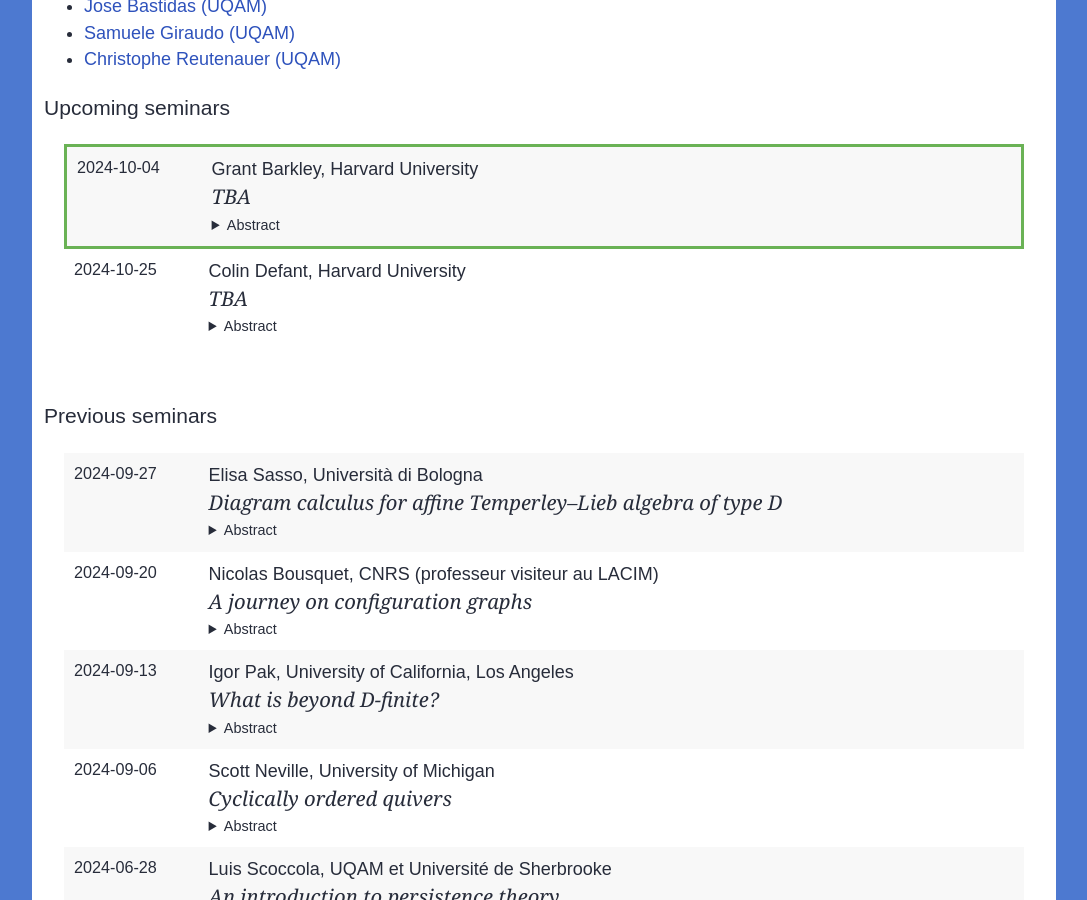
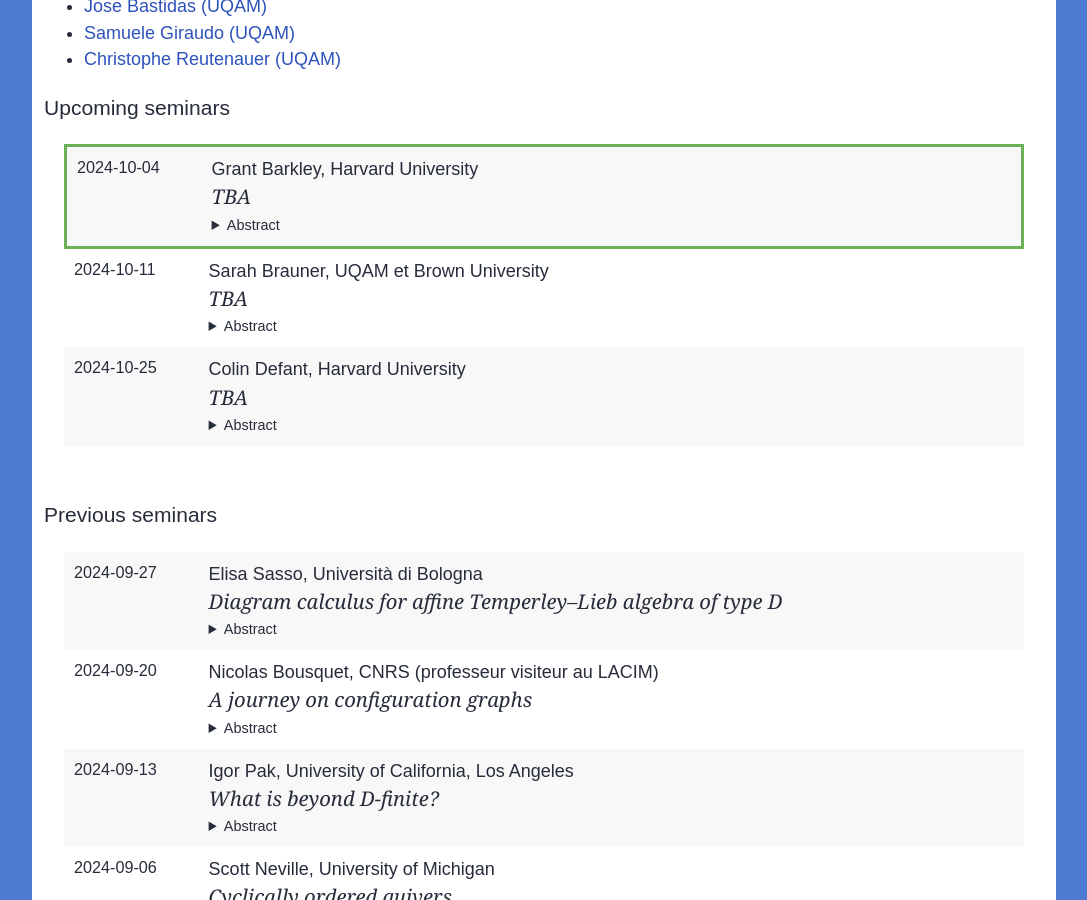
Before and after one commit to lacim-uqam/lacim-uqam.github.io, a Jekyll site: the page built from en/seminar.md, in a window 1280 px wide and 900 px high, scrolled down 715 px. Shown: the whole window, without its empty margins (96-1183 px from the left). Built offline with Jekyll 4.4.1, drawn with Linux system fonts in a browser that asks for light colours; formulas are drawn with MathJax 3; our own code applies the rules of GitHub Pages for plain Markdown files.

Commit message:
Add talk for 11-oct

```diff
--- a/_data/lacim-seminar.yml
+++ b/_data/lacim-seminar.yml
@@ -3,6 +3,14 @@
   title: >
     TBA
   date: 2024-10-25
+  abstract: >
+    TBA
+
+- speaker: Sarah Brauner
+  affiliation: UQAM et Brown University
+  title: >
+    TBA
+  date: 2024-10-11
   abstract: >
     TBA
 
```
